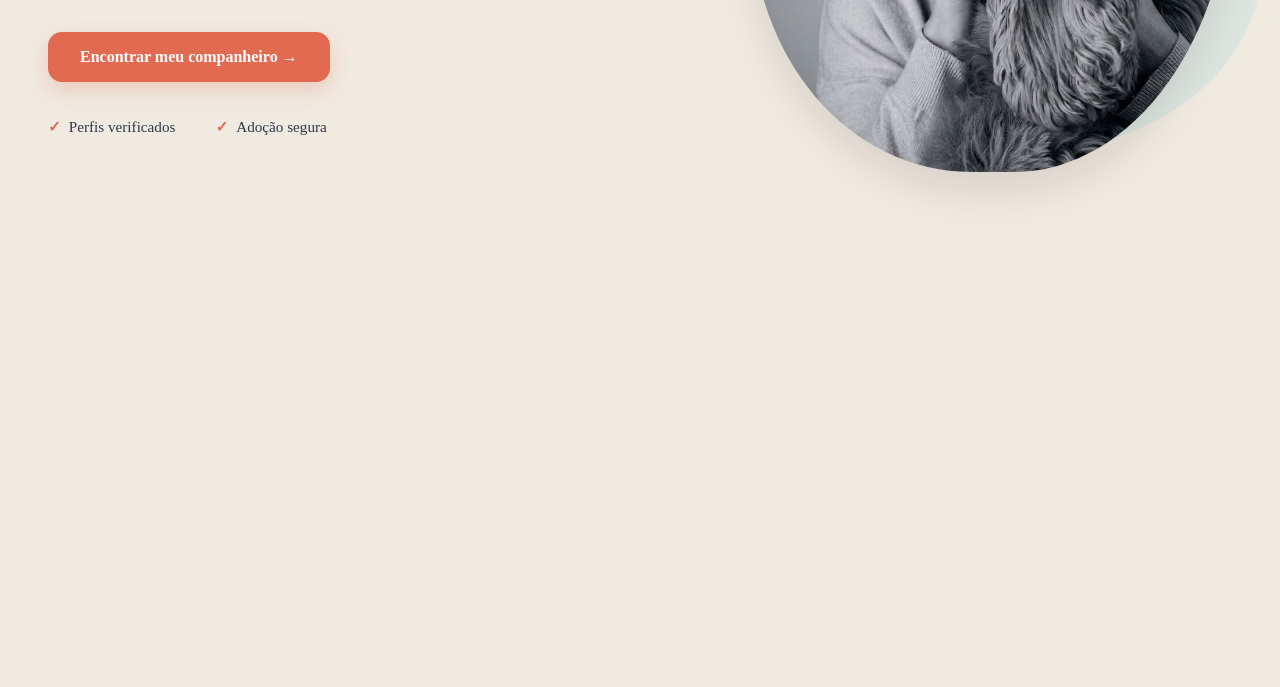
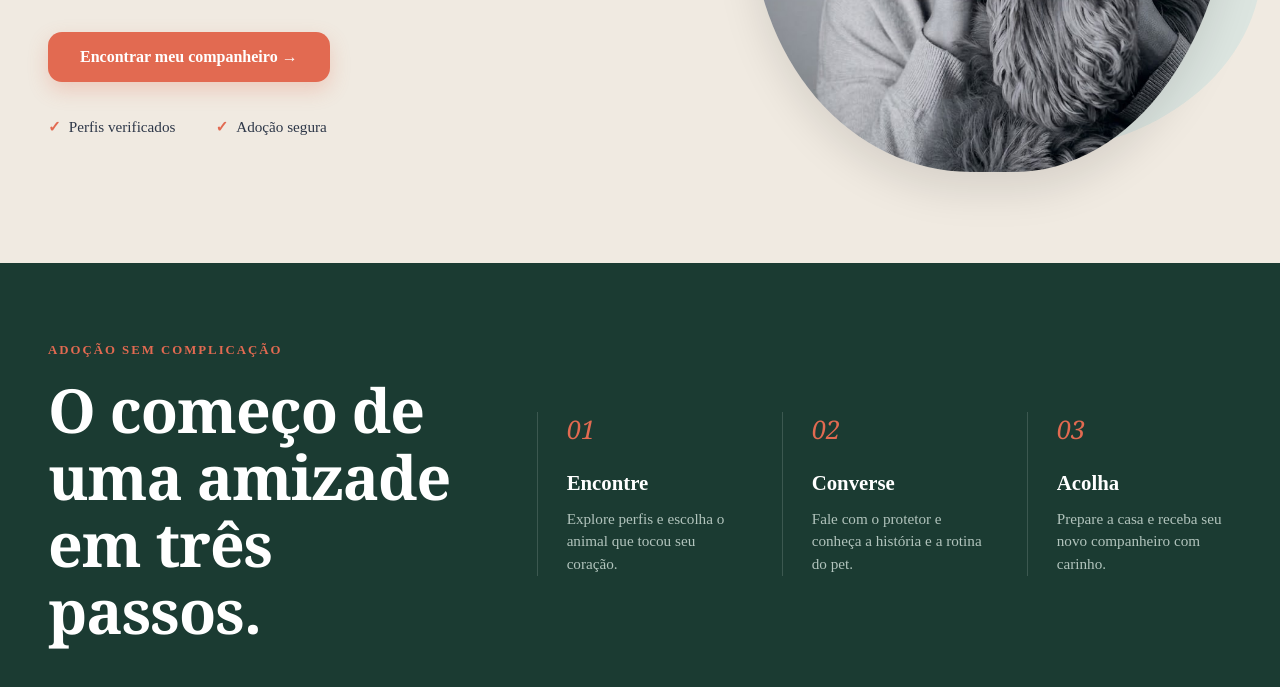
Before and after one commit to johnevertonoliver-png/projeto-laco, a website built with Vite: page index.html in a window 1280 px wide. Shown: the part 547-1234 px from the top of the page. Before the commit the page ends 810 px from the top, so only its background shows below. Built offline with nearby package versions, Linux system fonts and the light colour scheme.

Commit message:
feat: cria a secao como funciona

```diff
--- a/index.html
+++ b/index.html
@@ -55,6 +55,48 @@
   </div>
 </section>
 
+
+<section class="secao-passos" id="como-funciona">
+  <div class="container-passos">
+
+    <div class="passos-cabecalho">
+      <span class="passos-rotulo">ADOÇÃO SEM COMPLICAÇÃO</span>
+      <h2 class="passos-titulo">
+        O começo de uma amizade em três passos.
+      </h2>
+    </div>
+
+    <div class="passos-lista">
+
+      <div class="passo-item">
+        <span class="passo-numero">01</span>
+        <h3 class="passo-titulo">Encontre</h3>
+        <p class="passo-descricao">
+          Explore perfis e escolha o animal que tocou seu coração.
+        </p>
+      </div>
+
+      <div class="passo-item">
+        <span class="passo-numero">02</span>
+        <h3 class="passo-titulo">Converse</h3>
+        <p class="passo-descricao">
+          Fale com o protetor e conheça a história e a rotina do pet.
+        </p>
+      </div>
+
+      <div class="passo-item">
+        <span class="passo-numero">03</span>
+        <h3 class="passo-titulo">Acolha</h3>
+        <p class="passo-descricao">
+          Prepare a casa e receba seu novo companheiro com carinho.
+        </p>
+      </div>
+    </div>
+  </div>
+
+</section>
+
+
 <script type="module" src="/src/main.js"></script>
 
   </body>
--- a/src/estilos.css
+++ b/src/estilos.css
@@ -237,3 +237,123 @@ body {
   z-index: 2;
   box-shadow: 0 20px 40px rgba(0,0,0,0.1);
 }
+
+
+/* seção do rodapé */
+.secao-passos {
+  background-color: #1B3B32;
+  padding: 5rem 3rem;
+  box-sizing: border-box;
+  color: #FFFFFF;
+}
+
+.container-passos {
+  max-width: 1400px;
+  margin: 0 auto;
+  display: flex;
+  align-items: center;
+  justify-content: space-between;
+  gap: 4rem;
+}
+
+
+.passos-cabecalho {
+  flex: 1.1;
+  max-width: 500px;
+}
+
+.passos-rotulo {
+  font-size: 0.8rem;
+  font-weight: 700;
+  letter-spacing: 2px;
+  color: #E26A51;
+  text-transform: uppercase;
+  display: block;
+  margin-bottom: 1.2rem;
+}
+
+.passos-titulo {
+  font-family: "Playfair Display", Georgia, Cambria, "Times New Roman", serif;
+  font-size: 3.8rem;
+  font-weight: 700;
+  color: #FFFFFF;
+  line-height: 1.1;
+  margin: 0;
+  letter-spacing: -1px;
+}
+
+
+.passos-lista {
+  flex: 1.8;
+  display: flex;
+  justify-content: space-between;
+  gap: 2.5rem;
+}
+
+.passo-item {
+  flex: 1;
+  border-left: 1px solid rgba(255, 255, 255, 0.15);
+  padding-left: 1.8rem;
+}
+
+
+.passo-numero {
+  font-family: "Playfair Display", Georgia, serif;
+  font-size: 1.6rem;
+  font-variant-numeric: lining-nums;
+  font-style: italic;
+  color: #E26A51;
+  display: block;
+  margin-bottom: 1.5rem;
+}
+
+.passo-titulo {
+  font-size: 1.3rem;
+  font-weight: 600;
+  color: #FFFFFF;
+  margin: 0 0 0.8rem 0;
+}
+
+.passo-descricao {
+  font-size: 0.95rem;
+  color: #B2C4BD;
+  line-height: 1.5;
+  margin: 0;
+}
+
+/* responsividade da área rodapé */
+@media (max-width: 900px) {
+  .secao-passos {
+    padding: 3rem 1.5rem;
+  }
+
+  .container-passos {
+    flex-direction: column;
+    align-items: flex-start;
+    gap: 3rem;
+  }
+
+  .passos-cabecalho {
+    max-width: 100%;
+  }
+
+  .passos-titulo {
+    font-size: 2.5rem;
+  }
+
+  .passos-lista {
+    flex-direction: column;
+    width: 100%;
+    gap: 2rem;
+  }
+
+  .passo-item {
+    border-left: none;
+    border-top: 1px solid rgba(255, 255, 255, 0.15);
+    padding-top: 1.5rem;
+  }
+
+  .passo-numero {
+    margin-bottom: 0.8rem;
+  }
+}
```
